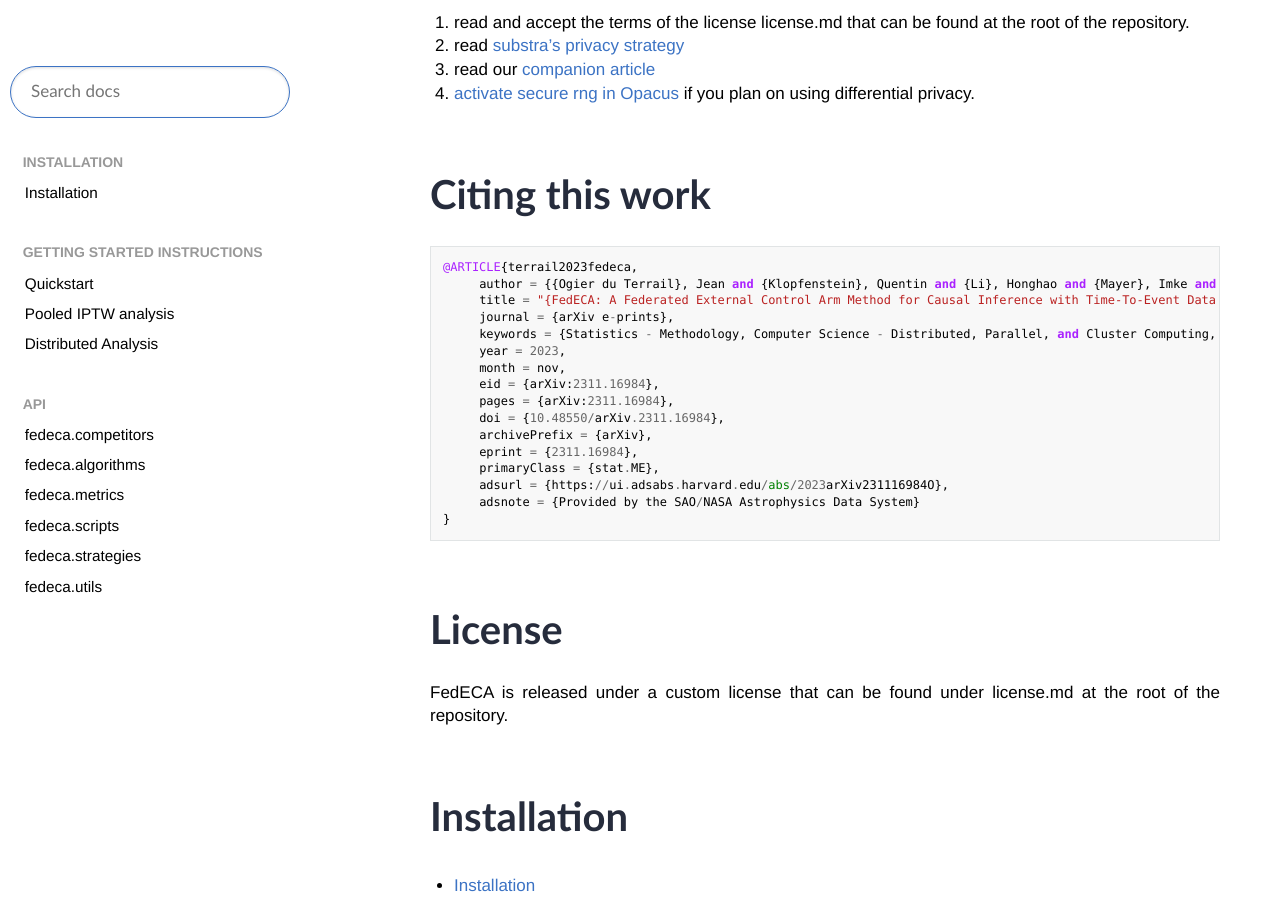
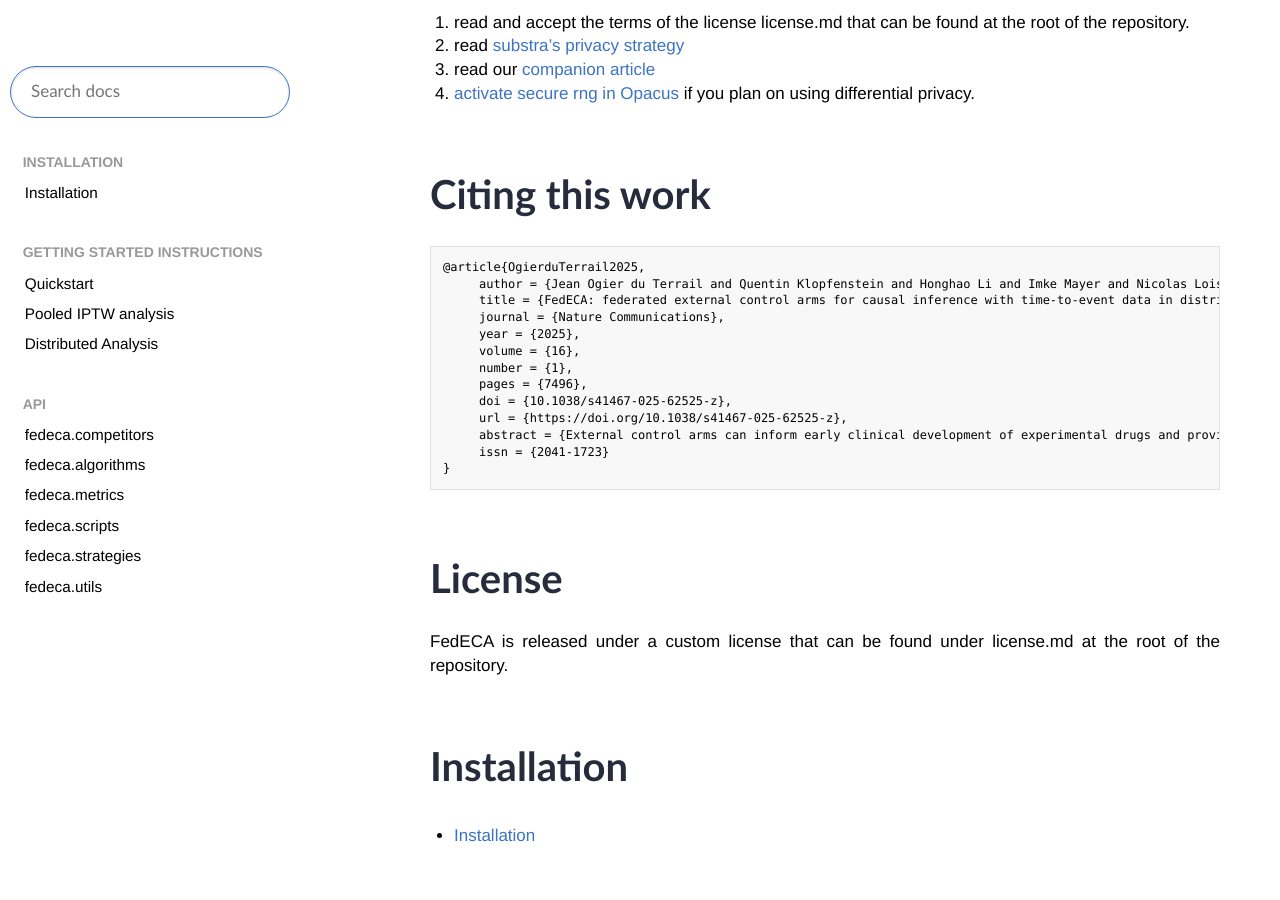
Before and after one commit to owkin/fedeca, a Sphinx documentation site: the page built from docs/source/index.rst, in a window 1280 px wide and 900 px high, scrolled down 305 px. Built offline with Sphinx 7.4.7 and the Read the Docs theme 3.1.0, drawn with Linux system fonts in a browser that asks for light colours; some web fonts are replaced; pages that are not in the unit, such as notebooks, are missing from menus; the version number is read from the project's files by our own code.

```diff
--- a/docs/source/index.rst
+++ b/docs/source/index.rst
@@ -18,21 +18,18 @@ Citing this work
 
 ::
 
-  @ARTICLE{terrail2023fedeca,
-       author = {{Ogier du Terrail}, Jean and {Klopfenstein}, Quentin and {Li}, Honghao and {Mayer}, Imke and {Loiseau}, Nicolas and {Hallal}, Mohammad and {Debouver}, Michael and {Camalon}, Thibault and {Fouqueray}, Thibault and {Arellano Castro}, Jorge and {Yanes}, Zahia and {Dahan}, Laetitia and {Ta{\"\i}eb}, Julien and {Laurent-Puig}, Pierre and {Bachet}, Jean-Baptiste and {Zhao}, Shulin and {Nicolle}, Remy and {Cros}, J{\'e}rome and {Gonzalez}, Daniel and {Carreras-Torres}, Robert and {Garcia Velasco}, Adelaida and {Abdilleh}, Kawther and {Doss}, Sudheer and {Balazard}, F{\'e}lix and {Andreux}, Mathieu},
-       title = "{FedECA: A Federated External Control Arm Method for Causal Inference with Time-To-Event Data in Distributed Settings}",
-       journal = {arXiv e-prints},
-       keywords = {Statistics - Methodology, Computer Science - Distributed, Parallel, and Cluster Computing, Computer Science - Machine Learning},
-       year = 2023,
-       month = nov,
-       eid = {arXiv:2311.16984},
-       pages = {arXiv:2311.16984},
-       doi = {10.48550/arXiv.2311.16984},
-       archivePrefix = {arXiv},
-       eprint = {2311.16984},
-       primaryClass = {stat.ME},
-       adsurl = {https://ui.adsabs.harvard.edu/abs/2023arXiv231116984O},
-       adsnote = {Provided by the SAO/NASA Astrophysics Data System}
+  @article{OgierduTerrail2025,
+       author = {Jean Ogier du Terrail and Quentin Klopfenstein and Honghao Li and Imke Mayer and Nicolas Loiseau and Mohammad Hallal and Michael Debouver and Thibault Camalon and Thibault Fouqueray and Jorge Arellano Castro and Zahia Yanes and Laëtitia Dahan and Julien Taïeb and Pierre Laurent-Puig and Jean-Baptiste Bachet and Shulin Zhao and Remy Nicolle and Jérôme Cros and Daniel Gonzalez and Robert Carreras-Torres and Adelaida Garcia Velasco and Kawther Abdilleh and Sudheer Doss and Félix Balazard and Mathieu Andreux},
+       title = {FedECA: federated external control arms for causal inference with time-to-event data in distributed settings},
+       journal = {Nature Communications},
+       year = {2025},
+       volume = {16},
+       number = {1},
+       pages = {7496},
+       doi = {10.1038/s41467-025-62525-z},
+       url = {https://doi.org/10.1038/s41467-025-62525-z},
+       abstract = {External control arms can inform early clinical development of experimental drugs and provide efficacy evidence for regulatory approval. However, accessing sufficient real-world or historical clinical trials data is challenging. Indeed, regulations protecting patients’ rights by strictly controlling data processing make pooling data from multiple sources in a central server often difficult. To address these limitations, we develop a method that leverages federated learning to enable inverse probability of treatment weighting for time-to-event outcomes on separate cohorts without needing to pool data. To showcase its potential, we apply it in different settings of increasing complexity, culminating with a real-world use-case in which our method is used to compare the treatment effect of two approved chemotherapy regimens using data from three separate cohorts of patients with metastatic pancreatic cancer. By sharing our code, we hope it will foster the creation of federated research networks and thus accelerate drug development.},
+       issn = {2041-1723}
   }
 
 
```
Also changed, not shown: README.md (+12 -15 lines).
